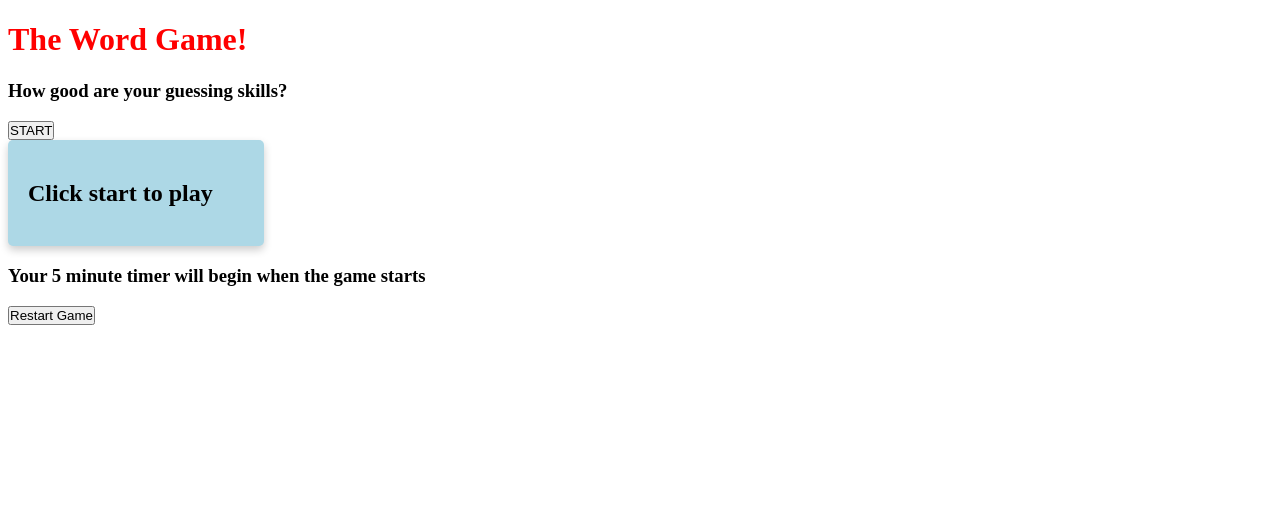
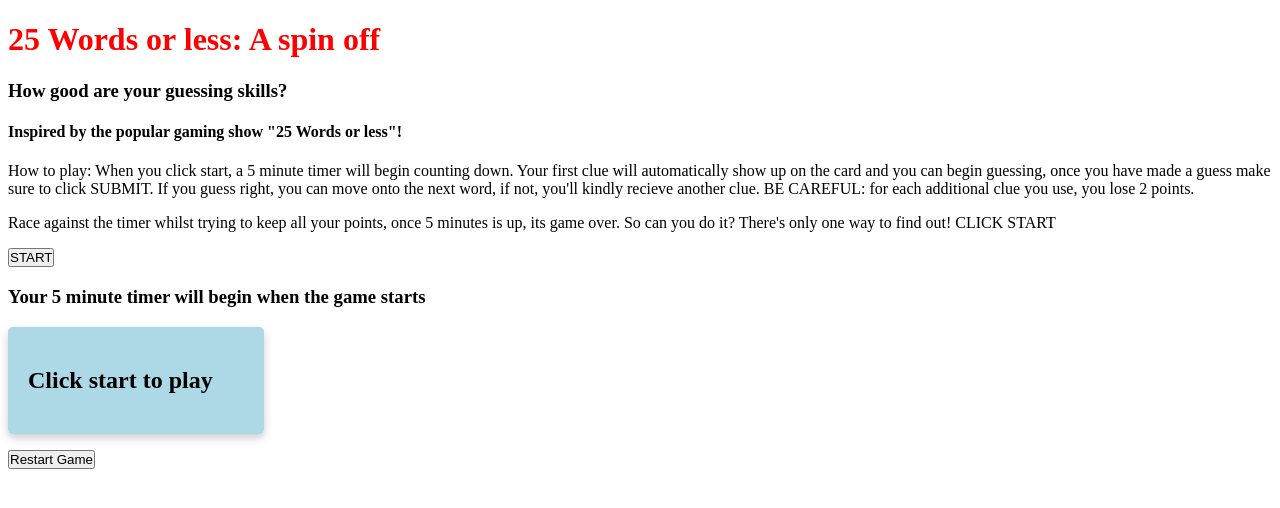
Before and after one commit to FaridahAbdulsalam/my-go-go-game, a website built with Vite: page index.html in a window 1280 px wide. Built offline with nearby package versions, Linux system fonts and the light colour scheme.

Commit message:
HTML Sections named

```diff
--- a/index.html
+++ b/index.html
@@ -1,4 +1,4 @@
-<!doctype html>
+<!DOCTYPE html>
 <html lang="en">
   <head>
     <meta charset="UTF-8" />
@@ -7,29 +7,54 @@
     <title>Vite + TS</title>
   </head>
   <body>
-    <h1>The Word Game!</h1>
-    <h3>How good are your guessing skills?</h3>
+
+    <header class="game-title__container">
+      <h1 class="game-title">25 Words or less: A spin off</h1>
+    </header>
+
+    <section class="intro">
+      <h3 class="intro__title">How good are your guessing skills?</h3>
+      <h4 class="intro__tagline">Inspired by the popular gaming show "25 Words or less"!</h4>
+      <p class="intro__instructions">
+        How to play: When you click start, a 5 minute timer will begin counting
+        down. Your first clue will automatically show up on the card and you can
+        begin guessing, once you have made a guess make sure to click SUBMIT. If
+        you guess right, you can move onto the next word, if not, you'll kindly
+        recieve another clue. BE CAREFUL: for each additional clue you use, you
+        lose 2 points.
+      </p>
+      <p class="intro__instructions">
+        Race against the timer whilst trying to keep all your points, once 5
+        minutes is up, its game over. So can you do it? There's only one way to
+        find out! CLICK START
+      </p>
+    </section>
 
     <button class="start-game">START</button>
     <button class="next-word">Next Word</button>
 
+    <section class="timer">
+      <h3 class="timer__title">
+        Your 5 minute timer will begin when the game starts
+      </h3>
+    </section>
 
-    <div class="clue__card">
+    <section class="clue__card">
       <h2 class="clue__word">Click start to play</h2>
+    </section>
+
+
+    <section class="user-guess">
+      <label for="input-box">Guess the Word</label>
+      <input type="text" id="input-box" class="user-guess__input" />
+      <button class="user-guess__submit">Submit</button>
+    </section>
+
+    <section class="clue__messages-container">
       <p class="clue__tracker-message"></p>
       <p class="clue__fail-message"></p>
-    </div>
+    </section>
 
-
-    <div class="user-guess">
-      <label for="input-box">Guess the Word</label>
-      <input type="text" id="input-box" class="user-guess__input">
-      <button class="user-guess__submit">Submit</button>
-    </div>
-
-    <div class="timer">
-      <h3 class="timer__title">Your 5 minute timer will begin when the game starts</h3>
-    </div>
 
     <button class="restart-button">Restart Game</button>
 
```
Also changed, not shown: src/styles.scss (line endings or trailing spaces).
